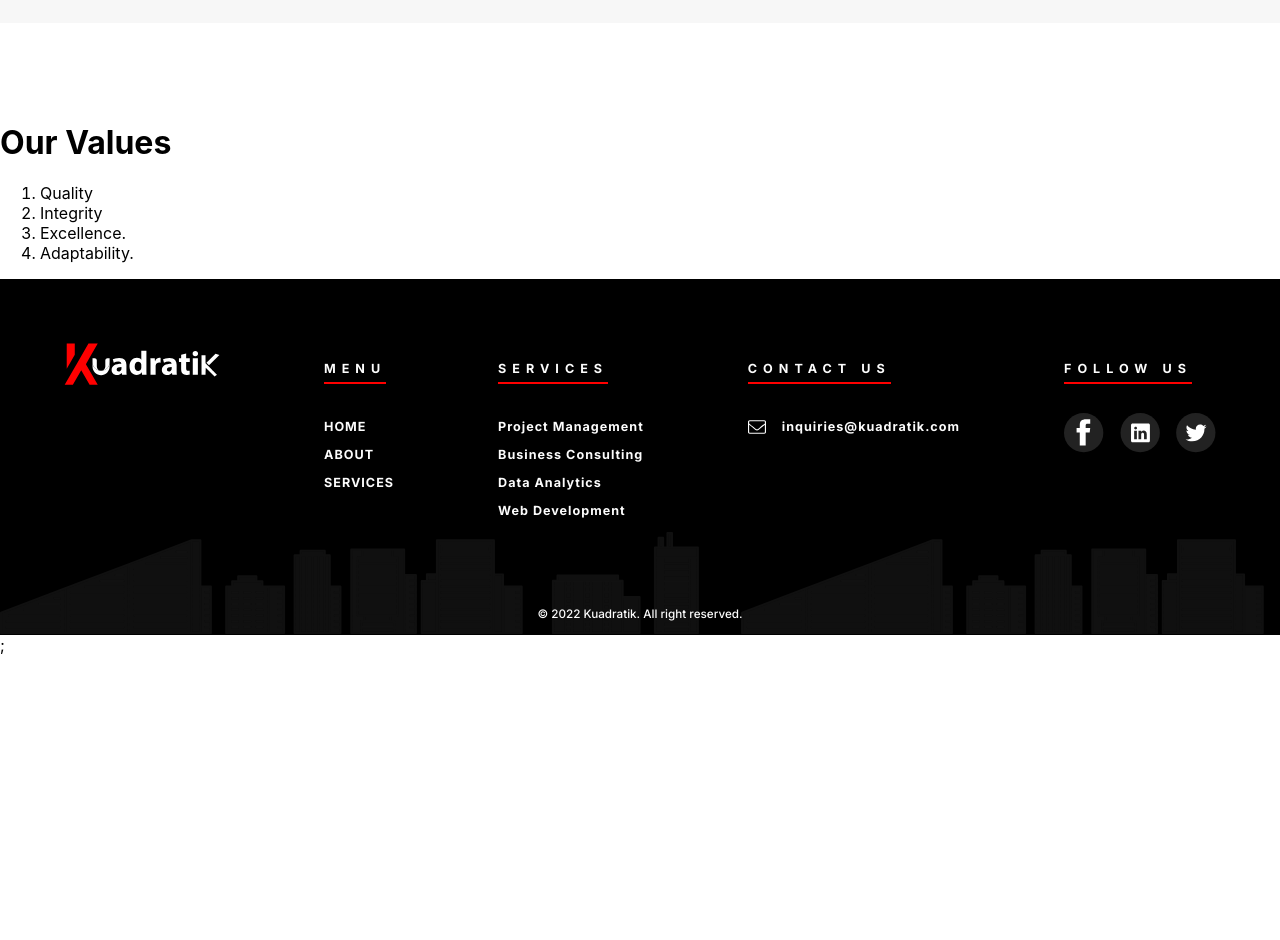
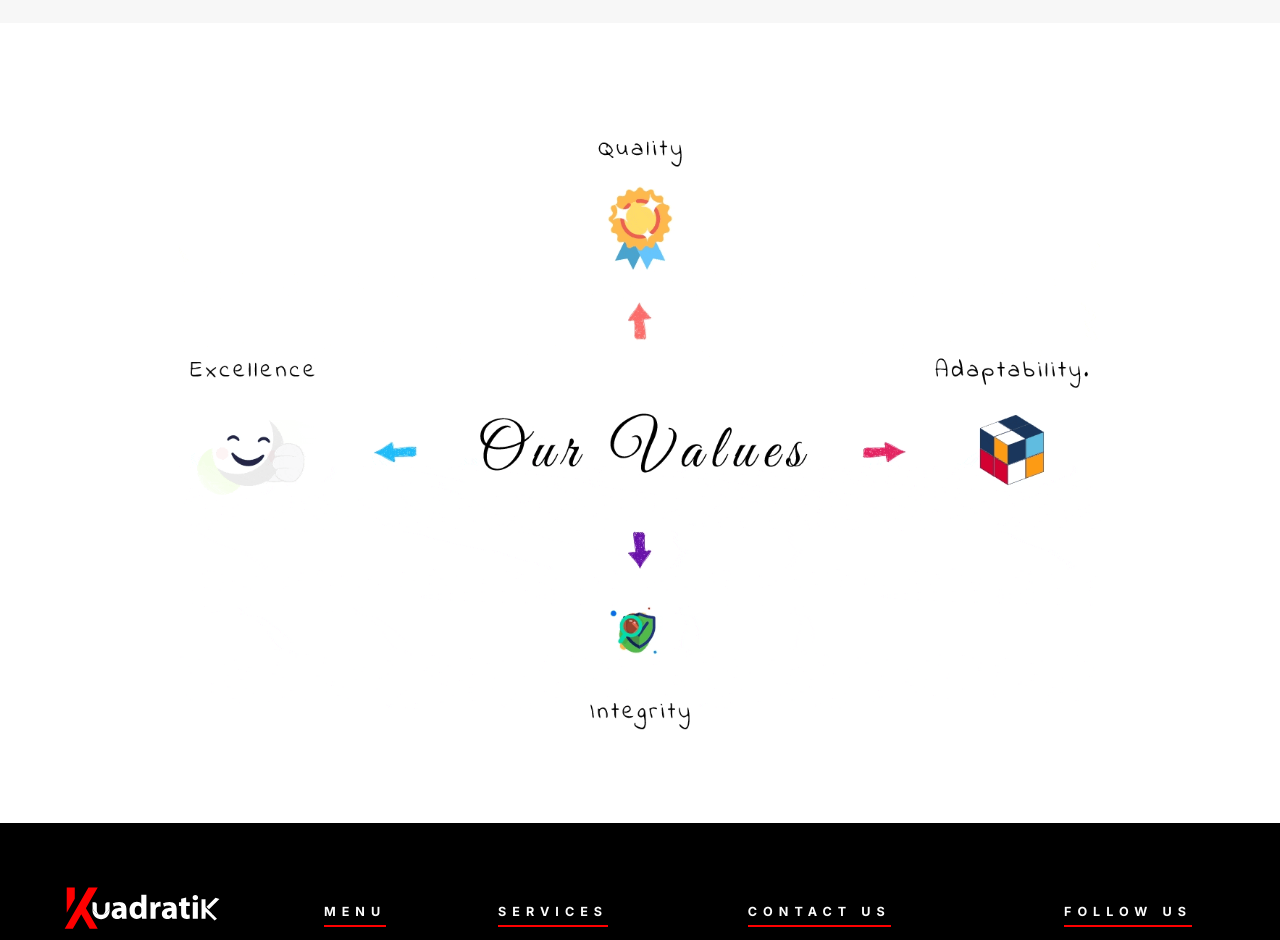
Before and after one commit to Mumen345/Kuadratik_website, a Next.js app: page /about in a window 1280 px wide. Shown: the part 1700-2640 px from the top of the page. Before the commit the page ends 2355 px from the top, so only its background shows below. Built offline with nearby package versions, Linux system fonts and the light colour scheme.

Commit message:
Done with the values screen

```diff
--- a/src/componets/Values.js
+++ b/src/componets/Values.js
@@ -1,15 +1,9 @@
-function Values() {
+import styles from "../styles/helper/Values.module.css";
+
+export default function Values() {
   return (
-    <div>
-      <h1>Our Values</h1>
-      <ol>
-        <li>Quality</li>
-        <li>Integrity</li>
-        <li>Excellence.</li>
-        <li>Adaptability.</li>
-      </ol>
+    <div className={styles.container}>
+      <img src="/images/our_values.gif" className={styles.value} />
     </div>
   );
 }
-
-export default Values;
--- /dev/null
+++ b/src/styles/helper/Values.module.css
@@ -0,0 +1,17 @@
+.container {
+    width: 90%;
+    margin: 0 auto 80px;
+    max-width: 1500px;
+    display: flex;
+    justify-content: center;
+    align-items: center;
+    /* background-color: red; */
+}
+
+.container img {
+    width: 80%;
+    margin: 0 auto;
+    display: flex;
+    justify-content: center;
+    align-items: center;
+}
```
Also changed, not shown: public/images/our_values.gif (added).
